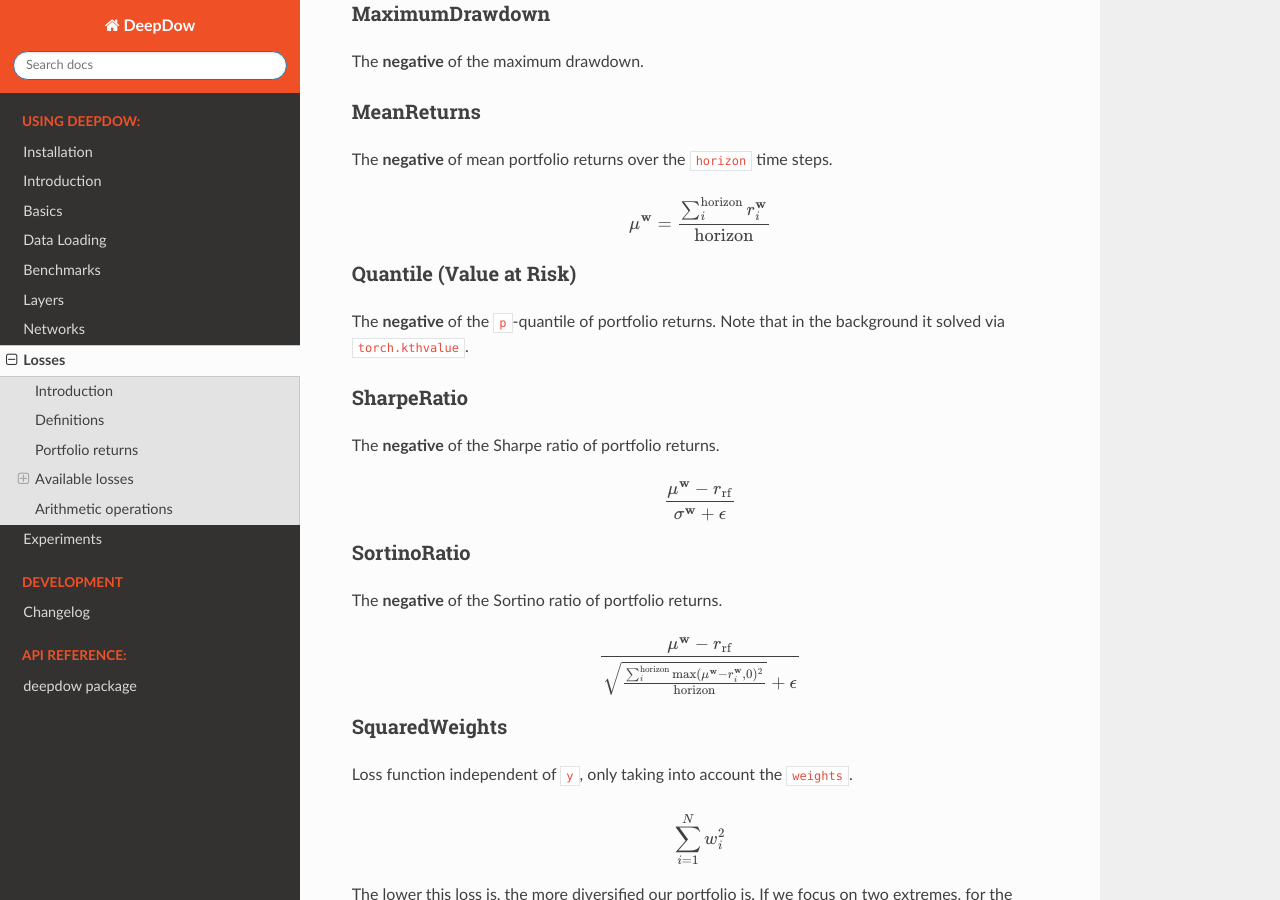
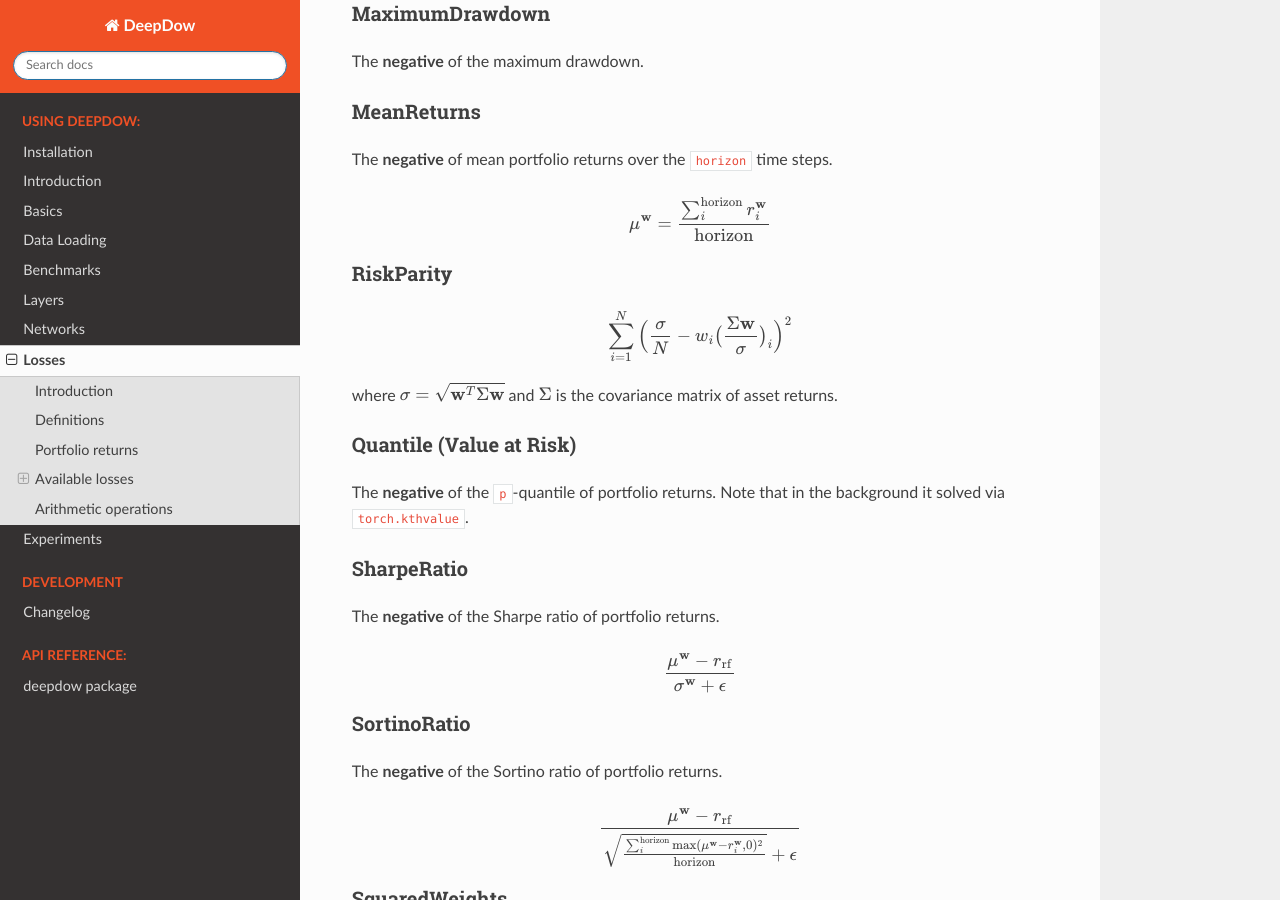
Before and after one commit to jankrepl/deepdow, a Sphinx documentation site: the page built from docs/source/losses.rst, in a window 1280 px wide and 900 px high, scrolled down 2899 px. Built offline with Sphinx 7.4.7 and the Read the Docs theme 2.0.0, drawn with Linux system fonts in a browser that asks for light colours; pages that are not in the unit, such as notebooks, are missing from menus.

Commit message:
Add RiskParity loss documentation [skip ci]

```diff
--- a/docs/source/losses.rst
+++ b/docs/source/losses.rst
@@ -168,6 +168,16 @@ The **negative** of mean portfolio returns over the :code:`horizon` time steps.
 
     {\mu}^{\textbf{w}} = \frac{\sum_{i}^{\text{horizon}} r^{\textbf{w}}_{i} }{\text{horizon}}
 
+RiskParity
+**********
+
+.. math::
+
+   \sum_{i=1}^{N}\Big(\frac{\sigma}{N} - w_i \big(\frac{\Sigma\textbf{w}}{\sigma}\big)_i\Big) ^ 2
+
+where :math:`\sigma=\sqrt{\textbf{w}^T\Sigma\textbf{w}}` and :math:`\Sigma` is
+the covariance matrix of asset returns.
+
 Quantile (Value at Risk)
 ************************
 The **negative** of the :code:`p`-quantile of portfolio returns. Note that in the background it solved via
```
